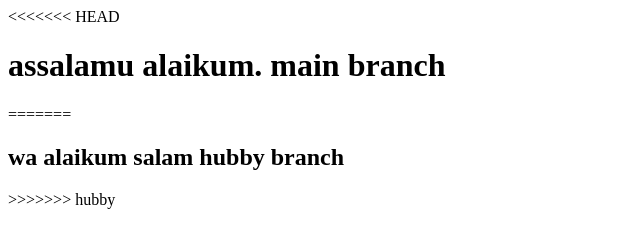
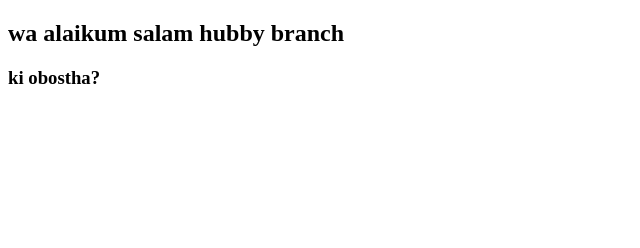
Before and after one commit to hedayatullahh/my-five-repo, a plain HTML site: page index.html in a window 1280 px wide. Shown: the whole page, without its empty margins (0-640 px from the left). Drawn offline with Linux system fonts and the light colour scheme.

Commit message:
ki kortam

```diff
--- a/index.html
+++ b/index.html
@@ -7,10 +7,7 @@
     <title>wellcome to my five repositori</title>
 </head>
 <body>
-<<<<<<< HEAD
-    <h1>assalamu alaikum. main branch</h1>
-=======
     <h2>wa alaikum salam hubby branch</h2>
->>>>>>> hubby
+    <h3>ki obostha?</h3>
 </body>
 </html>
```
